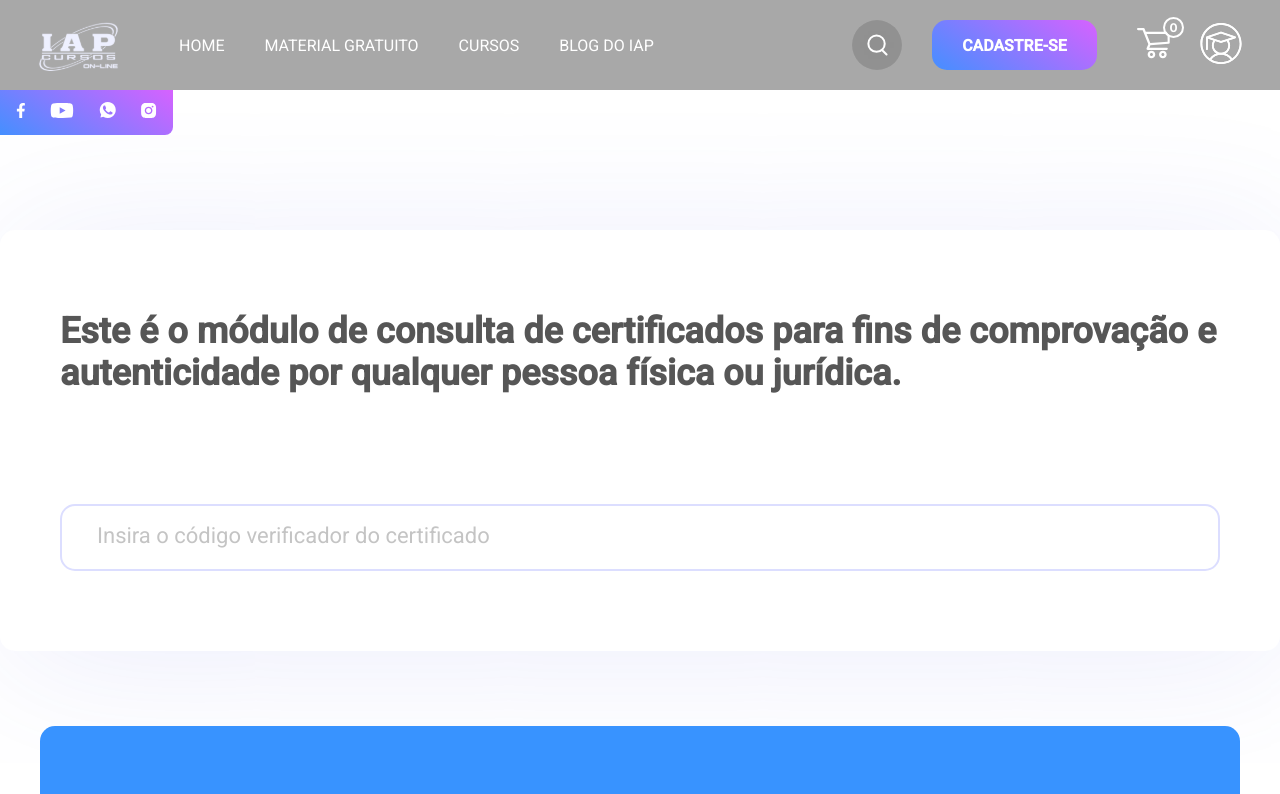
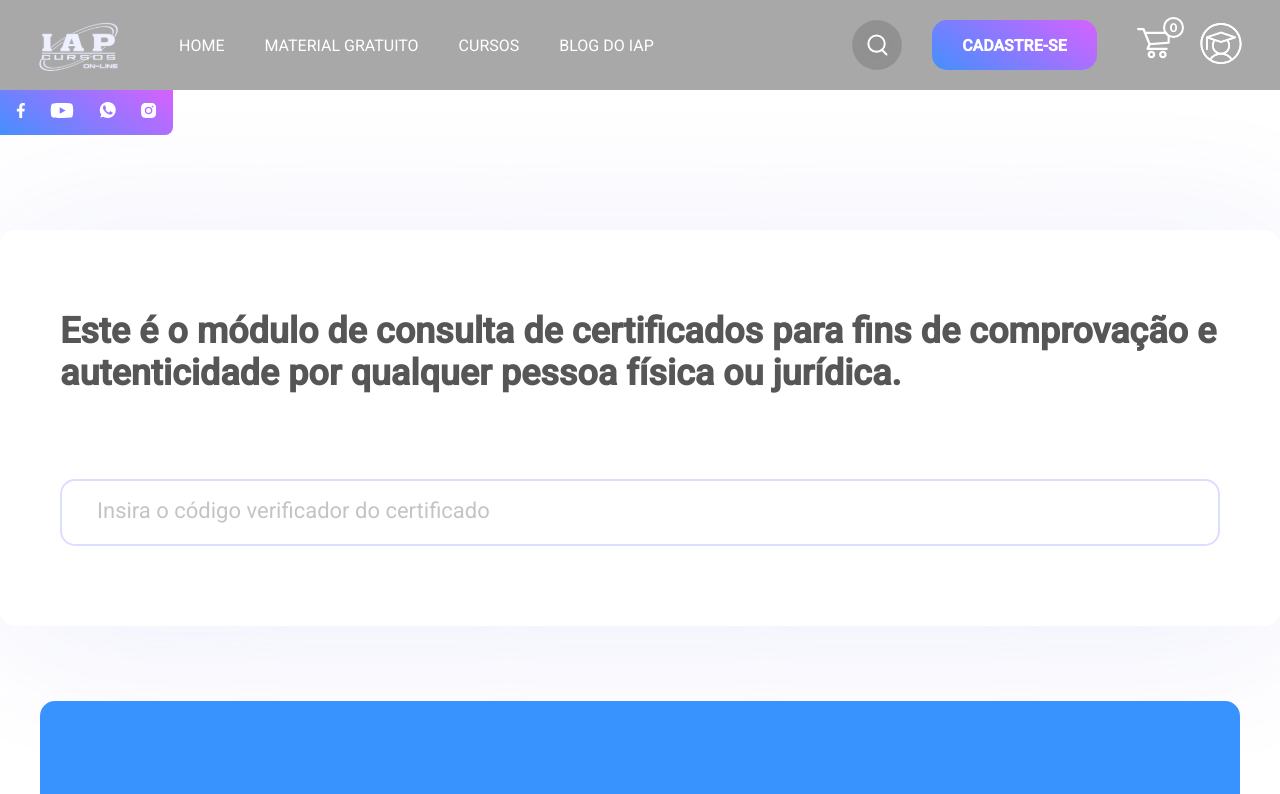
Before and after one commit to lzhudsontoliveira/iap-front-end, a Next.js app: page /validar-certificado in a window 1280 px wide. Shown: the top 794 px of the page. Built offline with nearby package versions, Linux system fonts and the light colour scheme.

Commit message:
feat: change to optinally property name and label and show label if label property exist

```diff
--- a/src/components/Input/index.tsx
+++ b/src/components/Input/index.tsx
@@ -2,14 +2,18 @@ import { InputHTMLAttributes } from "react";
 import styles from "./styles.module.scss";
 
 interface InputProps extends InputHTMLAttributes<HTMLInputElement> {
-  name: string;
-  label: string;
+  name?: string;
+  label?: string;
 }
 
-export function Input({ name, label, ...rest } : InputProps) {
+export function Input({ name, label, ...rest }: InputProps) {
   return (
     <div className={styles["input__wrapper"]}>
-      <label className={styles["input__label"]} htmlFor={name}>{label}</label>
+      {label && (
+        <label className={styles["input__label"]} htmlFor={name}>
+          {label}
+        </label>
+      )}
       <input {...rest} className={styles["input"]} />
     </div>
   );
```
